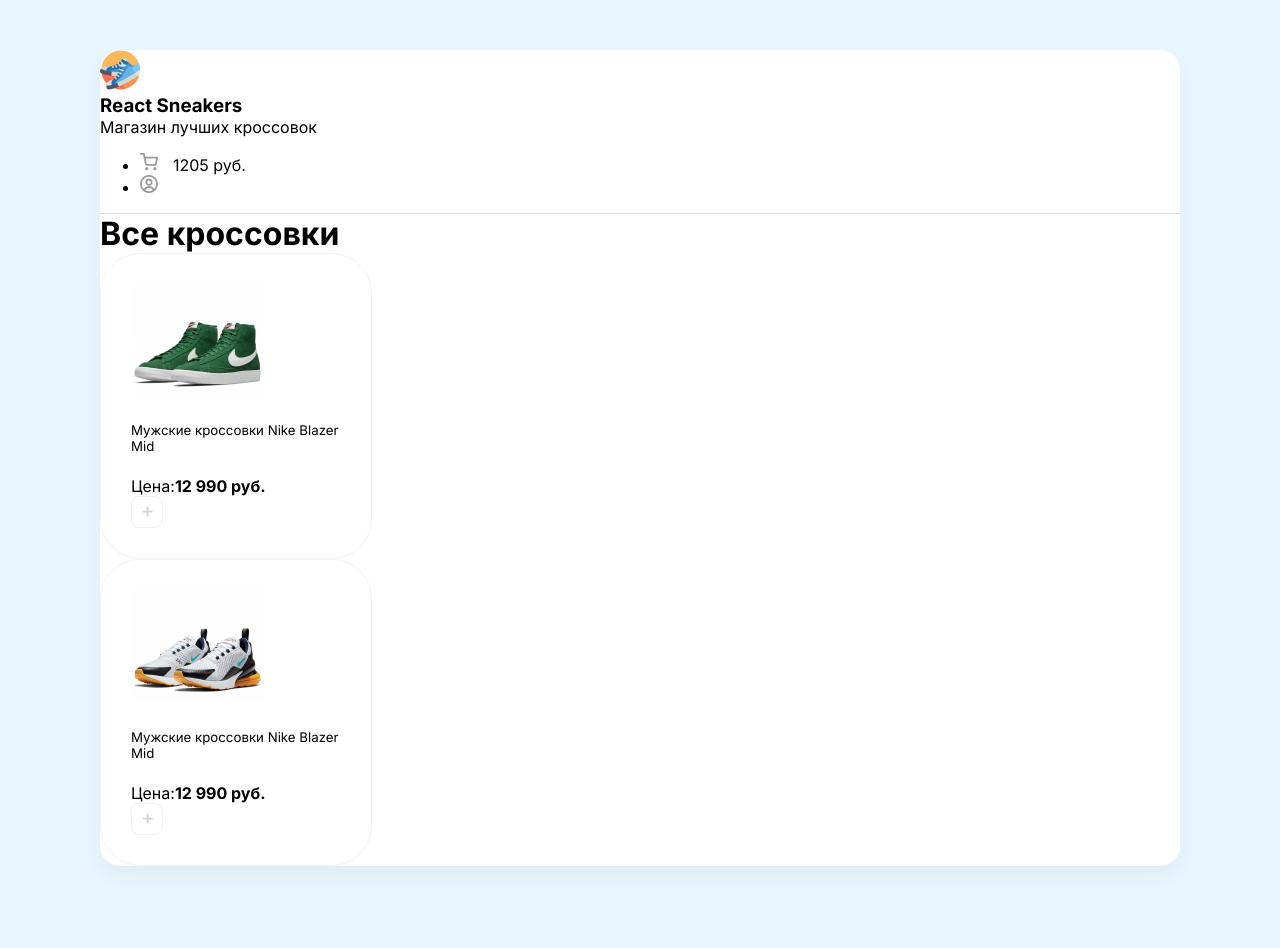
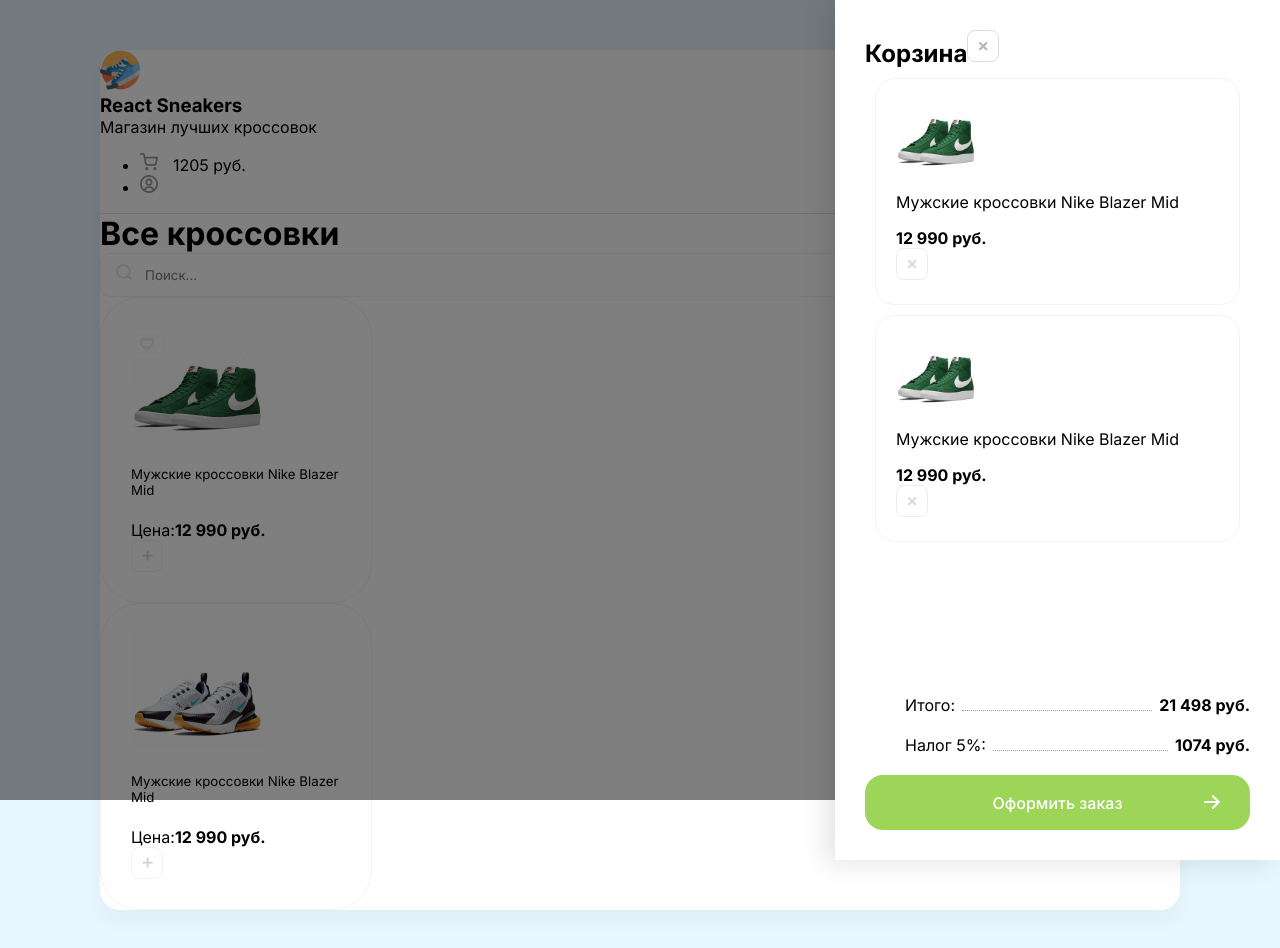
Before and after one commit to cyberpaxan/react-sneakers, a React (Create React App) app: page / in a window 1280 px wide. Shown: the top 948 px of the page. Before the commit the page ends 916 px from the top, so only its background shows below. Built offline with nearby package versions, Linux system fonts and the light colour scheme.

Commit message:
finished layout + make cart

```diff
--- a/src/App.js
+++ b/src/App.js
@@ -1,6 +1,81 @@
 function App() {
     return (
         <div className='wrapper clear'>
+            <div className='overlay'>
+                <div className='drawer'>
+                    <h2 className='d-flex justify-between '>
+                        Корзина
+                        <img
+                            className='removeBtn cu-p'
+                            src='/img/btn-remove.svg'
+                            alt='Remove'
+                        />
+                    </h2>
+
+                    <div className='items'>
+                        <div className='cartItem d-flex align-center'>
+                            <img
+                                className='mr-15'
+                                width={80}
+                                height={80}
+                                src='/img/sneakers/1.jpg'
+                                alt='Sneakers'
+                            />
+                            <div className='mr-20'>
+                                <p className='mb-5'>
+                                    Мужские кроссовки Nike Blazer Mid
+                                </p>
+                                <b>12 990 руб.</b>
+                            </div>
+                            <img
+                                className='removeBtn'
+                                src='/img/btn-remove.svg'
+                                alt='Remove'
+                            />
+                        </div>
+
+                        <div className='cartItem d-flex align-center'>
+                            <img
+                                className='mr-15'
+                                width={80}
+                                height={80}
+                                src='/img/sneakers/1.jpg'
+                                alt='Sneakers'
+                            />
+                            <div className='mr-20'>
+                                <p className='mb-5'>
+                                    Мужские кроссовки Nike Blazer Mid
+                                </p>
+                                <b>12 990 руб.</b>
+                            </div>
+                            <img
+                                className='removeBtn'
+                                src='/img/btn-remove.svg'
+                                alt='Remove'
+                            />
+                        </div>
+                    </div>
+                    <div className='cartTotalBlock'>
+                        <ul>
+                            <li>
+                                <span>Итого:</span>
+                                <div></div>
+                                <b>21 498 руб.</b>
+                            </li>
+                            <li className='d-flex'>
+                                <span>Налог 5%:</span>
+                                <div></div>
+                                <b>1074 руб.</b>
+                            </li>
+                        </ul>
+                        <button className='greenButton'>
+                            Оформить заказ
+                            <img src='/img/arrow.svg' alt='Arrow' />
+                        </button>
+                    </div>
+                </div>
+            </div>
+
             <header className='d-flex justify-between align-center p-40'>
                 <div className='d-flex align-center'>
                     <img width={40} height={40} src='/img/logo.png' alt='pic' />
@@ -31,16 +106,25 @@
                 </ul>
             </header>
             <div className='content p-40'>
-                <h1 className='mb-40'>Все кроссовки</h1>
+                <div className=' d-flex align-center justify-between mb-40'>
+                    <h1>Все кроссовки</h1>
+                    <div className='search-block d-flex'>
+                        <img src='/img/search.svg' alt='Search' />
+                        <input placeholder='Поиск...' />
+                    </div>
+                </div>
                 <div className='sneakers d-flex'>
                     <div className='card'>
+                        <div className='favorite'>
+                            <img src='/img/unliked.svg' alt='Unliked' />
+                        </div>
                         <img
                             width={133}
                             height={112}
                             src='/img/sneakers/1.jpg'
                             alt='pic'
                         />
-                        <h5>Мужские кроссовки Nike Blazer Mid </h5>
+                        <h5>Мужские кроссовки Nike Blazer Mid</h5>
                         <div className='d-flex justify-between align-center'>
                             <div className='d-flex flex-column'>
                                 <span>Цена:</span>
--- a/src/index.scss
+++ b/src/index.scss
@@ -40,6 +40,19 @@
     padding: 30px;
     width: 210px;
     border-radius: 40px;
+    margin-right: 30px;
+    transition: box-shadow 0.2s ease-in-out, transform 0.2s ease-in-out;
+
+    &:hover {
+        box-shadow: 0px 14px 35px rgba(0, 0, 0, 0.1);
+        transform: translateY(-5px);
+        cursor: pointer;
+    }
+
+    .favorite {
+        position: absolute;
+        cursor: pointer;
+    }
 
     h5 {
         font-weight: 400;
@@ -59,3 +72,122 @@
         background: #545454;
     }
 }
+
+.search-block {
+    border: 1px solid #f3f3f3;
+    border-radius: 10px;
+    padding: 0 15px;
+
+    input {
+        border: 0;
+        padding: 13px;
+        font-style: 16px;
+        width: 200px;
+    }
+}
+
+.overlay {
+    position: absolute;
+    left: 0;
+    top: 0;
+    width: 100%;
+    height: 100%;
+    background-color: rgba(0, 0, 0, 0.5);
+    z-index: 1;
+}
+
+.drawer {
+    display: flex;
+    flex-direction: column;
+    position: absolute;
+    width: 385px;
+    height: 100%;
+    right: 0;
+    background: #ffffff;
+    box-shadow: -10px 4px 24px rgba(0, 0, 0, 0.1);
+    padding: 30px;
+
+    h2 {
+        margin: 0;
+        font-size: 24px;
+    }
+
+    .items {
+        flex: 1;
+        overflow: auto;
+        margin-bottom: 40px;
+    }
+}
+
+.cartTotalBlock {
+    ul {
+        li {
+            display: flex;
+            align-items: flex-end;
+            margin-bottom: 20px;
+
+            div {
+                flex: 1;
+                height: 1px;
+                border-bottom: 1.5px dotted #999999;
+                position: relative;
+                top: -4px;
+                margin: 0 7px;
+            }
+        }
+    }
+
+    .greenButton {
+        position: relative;
+        &:hover {
+            img {
+                transform: translateX(5px);
+            }
+        }
+        img {
+            position: absolute;
+            right: 30px;
+            top: 20px;
+            transition: transform 0.15s ease-in-out;
+        }
+    }
+}
+
+.greenButton {
+    width: 100%;
+    height: 55px;
+    background: #9dd558;
+    border-radius: 18px;
+    border: 0;
+    color: #fff;
+    font-size: 16px;
+    font-weight: 500;
+    cursor: pointer;
+
+    &:hover {
+        background: lighten(#9dd558, 5%);
+    }
+
+    &:active {
+        background: darken(#9dd558, 5%);
+    }
+}
+
+.cartItem {
+    margin: 10px;
+    border: 1px solid #f3f3f3;
+    border-radius: 20px;
+    overflow: hidden;
+    padding-bottom: 20px;
+    padding-top: 13px;
+    padding-left: 20px;
+    padding-right: 20px;
+    .removeBtn {
+        opacity: 0.5;
+        cursor: pointer;
+
+        &:hover {
+            opacity: 1.5;
+        }
+    }
+}
```
